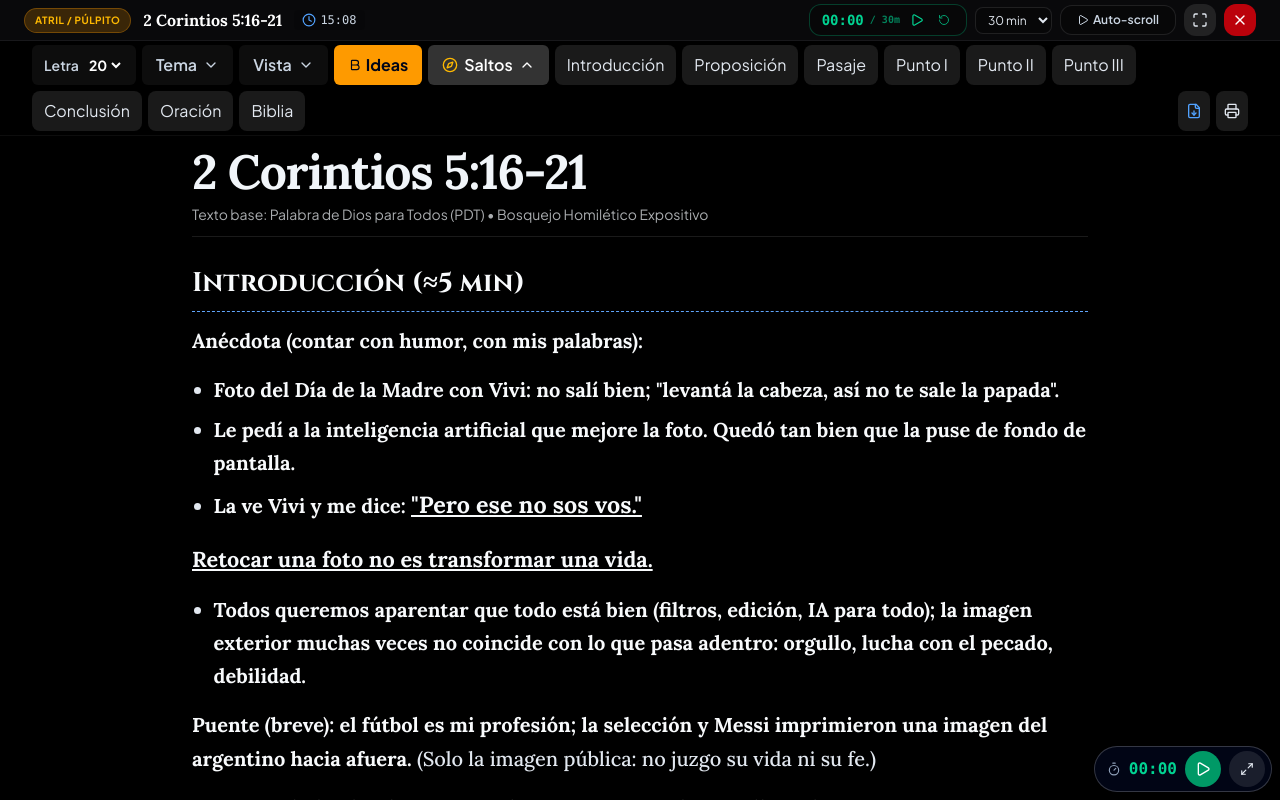
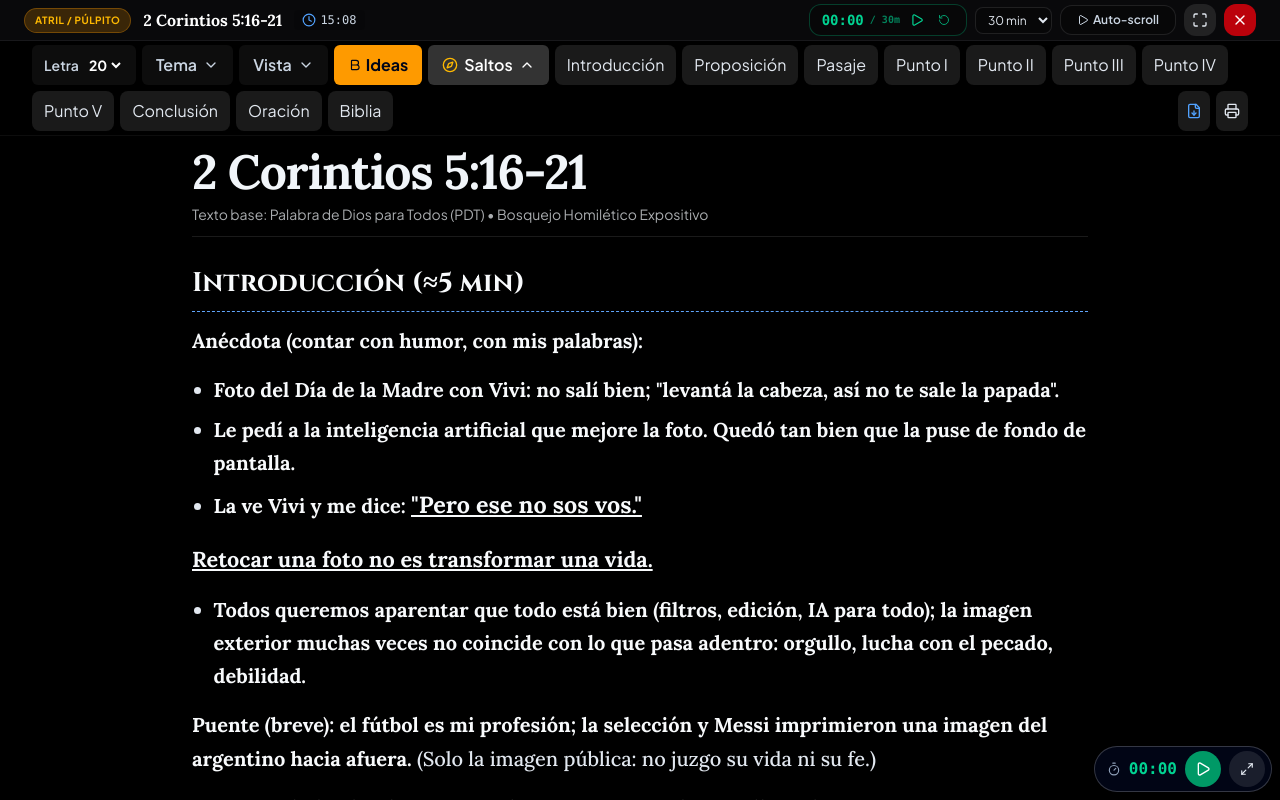
Before and after one commit to Alejaque/estudios-ramela, a React (Vite) app: page / in a window 1280 px wide. Both pictures are taken after a click on the button "Modo Púlpito". Shown: the top 800 px of the page. Built offline with nearby package versions, Linux system fonts and the light colour scheme.

Commit message:
Pulpito: botones de salto Punto IV y Punto V

```diff
--- a/src/components/PulpitModal.tsx
+++ b/src/components/PulpitModal.tsx
@@ -486,7 +486,7 @@ export const PulpitModal: React.FC<PulpitModalProps> = ({
   };
 
   /**
-   * Salto a los Puntos I / II / III del desarrollo.
+   * Salto a los Puntos I a V del desarrollo.
    *
    * El contenido real titula los puntos como "**I. …**", "**II. …**",
    * "**III. …**" (sin la palabra "Punto"), por eso buscar el texto
@@ -496,7 +496,7 @@ export const PulpitModal: React.FC<PulpitModalProps> = ({
    * "Oración de Transición y Vista Previa" (que también los enumera,
    * pero está antes del desarrollo).
    */
-  const scrollToMainPoint = (numeral: 'I' | 'II' | 'III') => {
+  const scrollToMainPoint = (numeral: 'I' | 'II' | 'III' | 'IV' | 'V') => {
     const container = scrollContainerRef.current;
     if (!container) return;
     const n = numeral.toLowerCase();
@@ -542,8 +542,8 @@ export const PulpitModal: React.FC<PulpitModalProps> = ({
     //     el numeral ("La cruz: fundamento de las dos respuestas"). Se reconoce
     //     por el encabezado del desarrollo, sin tocar el texto guardado.
     if (studyId === '2co-5-17-21-breve-20261106') {
-      const key = { I: 'quienes somos', II: 'para que estamos', III: 'fundamento de las dos respuestas' }[numeral];
-      const byTitle = Array.from(container.querySelectorAll('h1, h2, h3, h4')).find((el) =>
+      const key = ({ I: 'quienes somos', II: 'para que estamos', III: 'fundamento de las dos respuestas' } as Record<string, string>)[numeral];
+      const byTitle = key && Array.from(container.querySelectorAll('h1, h2, h3, h4')).find((el) =>
         normalizeText(el.textContent ?? '').includes(key)
       );
       if (byTitle) {
@@ -849,8 +849,8 @@ export const PulpitModal: React.FC<PulpitModalProps> = ({
           ...(hasContextoSection ? [['Contexto','Contexto'] as [string,string]] : []),
           ['Introducción','Introducción'],['Proposición','Proposición'],
           ...(passageText ? [['Pasaje','Pasaje'] as [string,string]] : []),
-          ['I.','Punto I'],['II.','Punto II'],['III.','Punto III'],['Conclusión','Conclusión'],['Oración','Oración'],['Biblia','Biblia']
-        ].map(([target,label])=><button key={target} type="button" onClick={()=>target==='Pasaje'?setPassageOpen(true):target==='Biblia'?setBibleOpen(true):target==='I.'?scrollToMainPoint('I'):target==='II.'?scrollToMainPoint('II'):target==='III.'?scrollToMainPoint('III'):scrollToHeading(target)} className="px-3 min-h-[40px] rounded-lg bg-white/10 hover:bg-white/15 text-slate-200 hover:text-white transition-colors shrink-0 cursor-pointer">{label}</button>)}
+          ['I.','Punto I'],['II.','Punto II'],['III.','Punto III'],['IV.','Punto IV'],['V.','Punto V'],['Conclusión','Conclusión'],['Oración','Oración'],['Biblia','Biblia']
+        ].map(([target,label])=><button key={target} type="button" onClick={()=>target==='Pasaje'?setPassageOpen(true):target==='Biblia'?setBibleOpen(true):target==='I.'?scrollToMainPoint('I'):target==='II.'?scrollToMainPoint('II'):target==='III.'?scrollToMainPoint('III'):target==='IV.'?scrollToMainPoint('IV'):target==='V.'?scrollToMainPoint('V'):scrollToHeading(target)} className="px-3 min-h-[40px] rounded-lg bg-white/10 hover:bg-white/15 text-slate-200 hover:text-white transition-colors shrink-0 cursor-pointer">{label}</button>)}
         {personalNote && (
           <button
             type="button"
```
